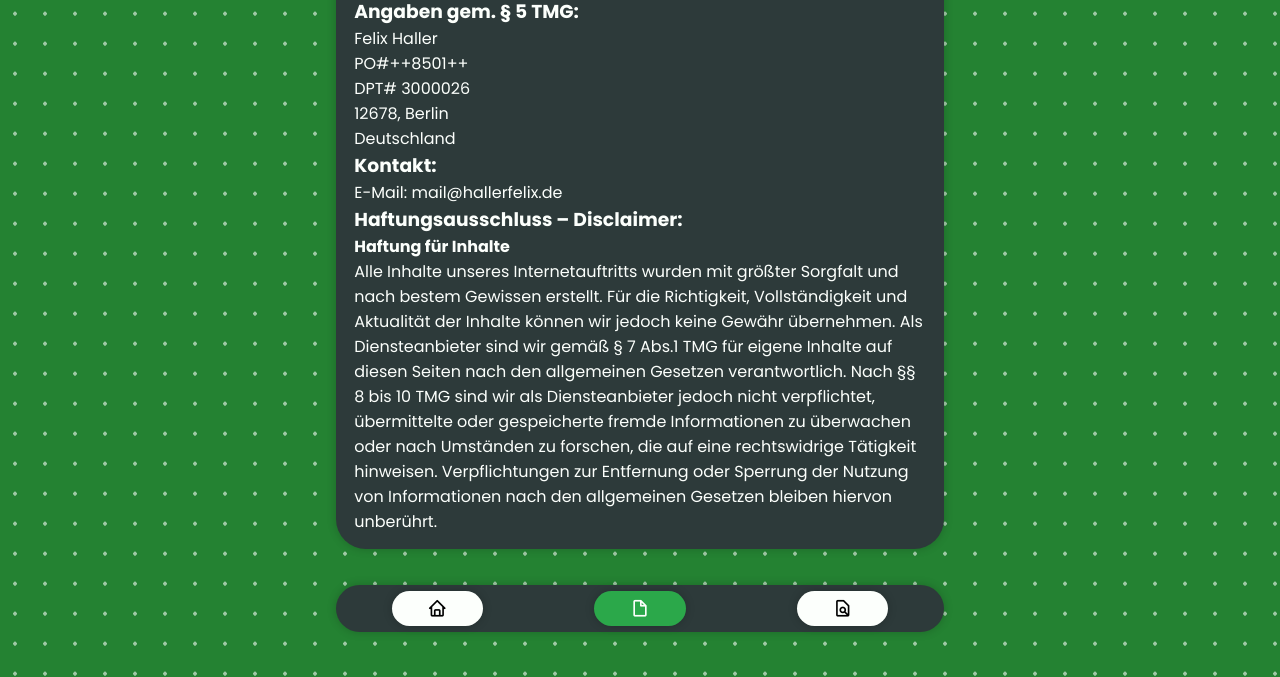
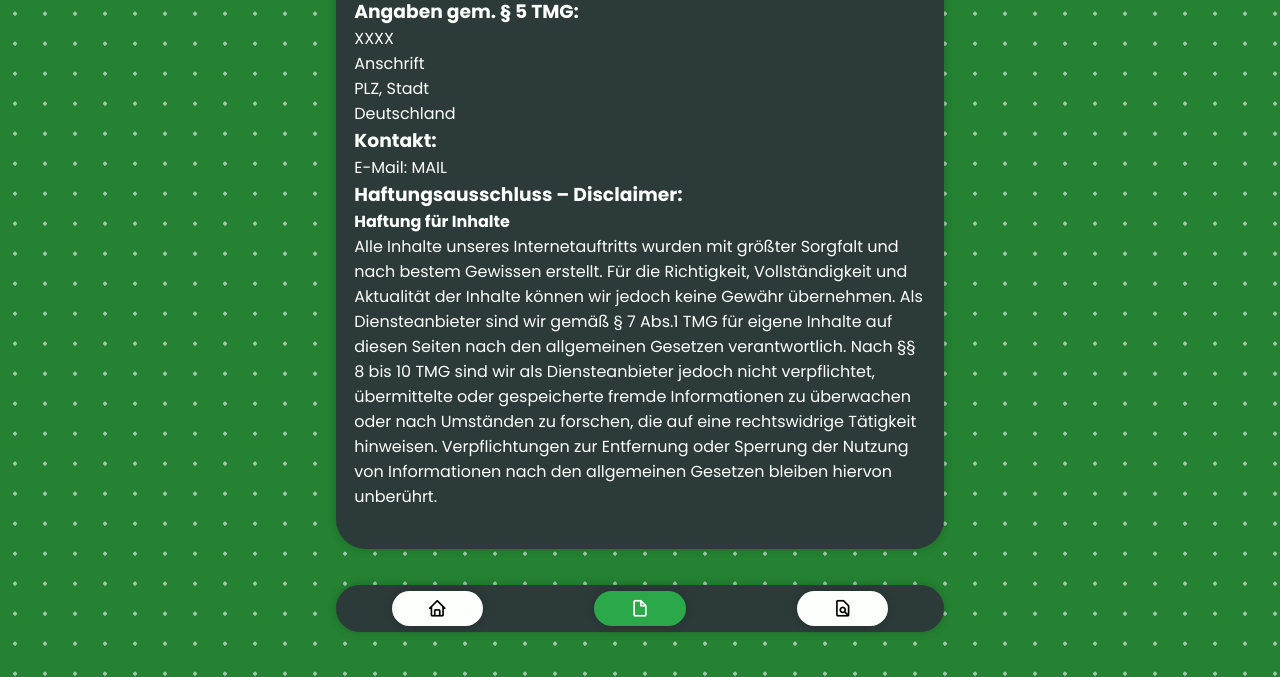
Before and after one commit to Flixxx-Felix/FXH-Website, a plain HTML site: page index.html in a window 1280 px wide. Both pictures are taken after a click on the button 639 px from the left and 731 px from the top of the page. Shown: the part 123-800 px from the top of the page. Drawn offline with nearby package versions, Linux system fonts and the light colour scheme.

Commit message:
Update index.html

```diff
--- a/index.html
+++ b/index.html
@@ -5,7 +5,7 @@
     <meta charset="UTF-8">
     <meta http-equiv="X-UA-Compatible" content="IE=edge">
     <meta name="viewport" content="width=device-width, initial-scale=1.0">
-    <title>Felix Haller</title>
+    <title>XXXX</title>
     <link rel="stylesheet" href="style.css">
     <link href='https://unpkg.com/boxicons@2.1.4/css/boxicons.min.css' rel='stylesheet'>
     <link rel="icon" href="/assets/FXH_Web_favicon.ico" type="image/x-icon">
@@ -67,15 +67,14 @@
                         <h1>Impressum</h1>
                         <h3>Angaben gem. § 5 TMG:</h3>
                         <p>
-                            Felix Haller<br>
-                            PO#++8501++<br>
-                            DPT# 3000026<br>
-                            12678, Berlin<br>
+                            XXXX<br>
+                            Anschrift<br>
+                            PLZ, Stadt<br>
                             Deutschland<br>
                         </p>
                         <h3>Kontakt:</h3>
                         <p>
-                            E-Mail: mail@hallerfelix.de
+                            E-Mail: MAIL
                         </p>
                         <h3>Haftungsausschluss – Disclaimer:</h3>
                         <p><b>Haftung für Inhalte</b><br>Alle Inhalte unseres Internetauftritts wurden mit größter Sorgfalt und nach bestem Gewissen erstellt. Für die Richtigkeit, Vollständigkeit und Aktualität der Inhalte können wir jedoch keine Gewähr übernehmen. Als Diensteanbieter sind wir gemäß § 7 Abs.1 TMG für eigene Inhalte auf diesen Seiten nach den allgemeinen Gesetzen verantwortlich. Nach §§ 8 bis 10 TMG sind wir als Diensteanbieter jedoch nicht verpflichtet, übermittelte oder gespeicherte fremde Informationen zu überwachen oder nach Umständen zu forschen, die auf eine rechtswidrige Tätigkeit hinweisen. Verpflichtungen zur Entfernung oder Sperrung der Nutzung von Informationen nach den allgemeinen Gesetzen bleiben hiervon unberührt. <br> <br> Eine diesbezügliche Haftung ist jedoch erst ab dem Zeitpunkt der Kenntniserlangung einer konkreten Rechtsverletzung möglich. Bei Bekanntwerden von den o.g. Rechtsverletzungen werden wir diese Inhalte unverzüglich entfernen.</p>
@@ -112,10 +111,9 @@
                         <p><b>Hinweise zur verantwortlichen Stelle:</b></p>
                         <p>Die verantwortliche Stelle f&uuml;r die Datenverarbeitung auf dieser Website ist:</p>
                         <p>
-                            <b>Felix Haller</b><br>
-                            PO#++8501++<br>
-                            DPT# 3000026<br>
-                            12678, Berlin<br>
+                            <b>NAME</b><br>
+                            Anschrift<br>
+                            PLZ, Stadt<br>
                             Deutschland<br>
                         </p>
                         <br>
```
